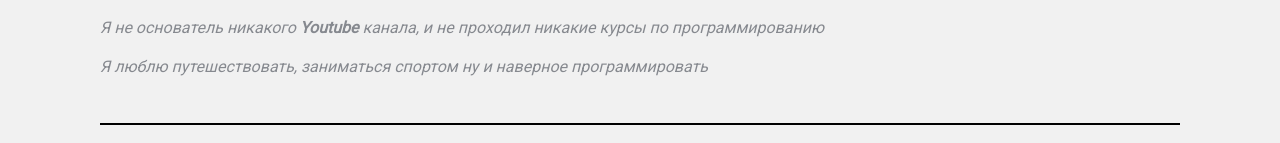
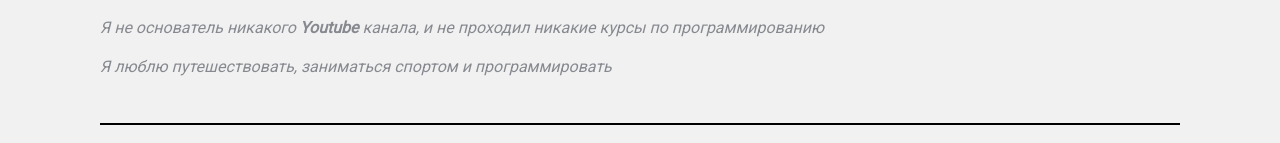
Before and after one commit to Dangozzzz/Resume, a plain HTML site: page index.html in a window 1280 px wide. Shown: the part 345-488 px from the top of the page. Drawn offline with Linux system fonts and the light colour scheme.

Commit message:
Update index.html

```diff
--- a/index.html
+++ b/index.html
@@ -39,7 +39,7 @@
 
                 <h1 >Дмитрий Фролов Сергеевич </h1>
                 <p>Я не основатель никакого <strong>Youtube</strong> канала, и <em> не проходил никакие курсы по программированию</em></p>
-                <p><em>Я люблю путешествовать, </em>заниматься спортом ну и наверное программировать</p>
+                <p><em>Я люблю путешествовать, </em>заниматься спортом и программировать</p>
             </div>
                 <br>
 
```
